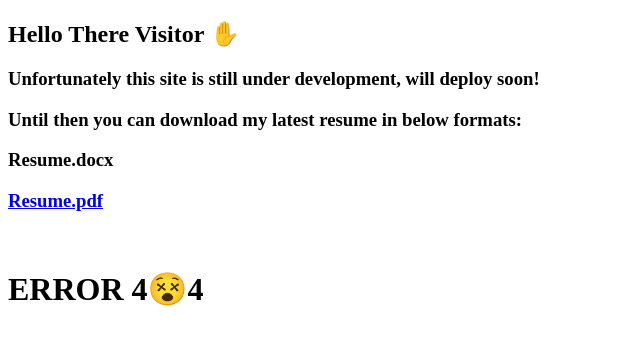
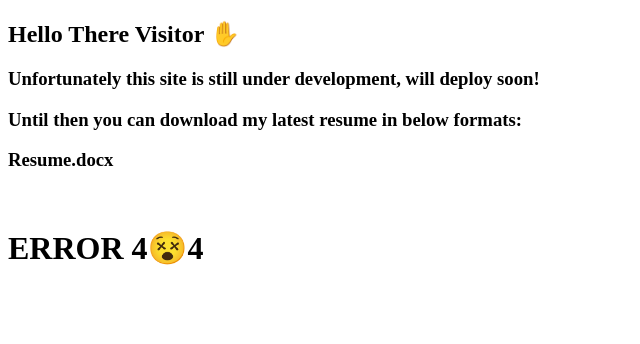
Before and after one commit to maybeSwarup/swarvar, a plain HTML site: page index.html in a window 1280 px wide. Shown: the whole page, without its empty margins (0-640 px from the left). Drawn offline with Linux system fonts and the light colour scheme.

Commit message:
fix index.html

```diff
--- a/index.html
+++ b/index.html
@@ -11,7 +11,7 @@
     <h3>Unfortunately this site is still under development, will deploy soon!</h3>
     <h3>Until then you can download my latest resume in below formats: </h3>
     <h3><a href="https://1drv.ms/w/s!AthuvGOr8bGpgm9412IkwYBYKWG5?e=NUq3EN"></a>Resume.docx</h3>
-    <h3><a href="https://1drv.ms/b/s!AthuvGOr8bGpgnGnKK-SYJ-9nw4s?e=ACbm0c">Resume.pdf</a></h3>
+    <h3><a href="https://1drv.ms/b/s!AthuvGOr8bGpgnGnKK-SYJ-9nw4s?e=ACbm0c"></a></a></h3>
     <br>
     <h1>ERROR 4😵4</h1>
 </body>
```
